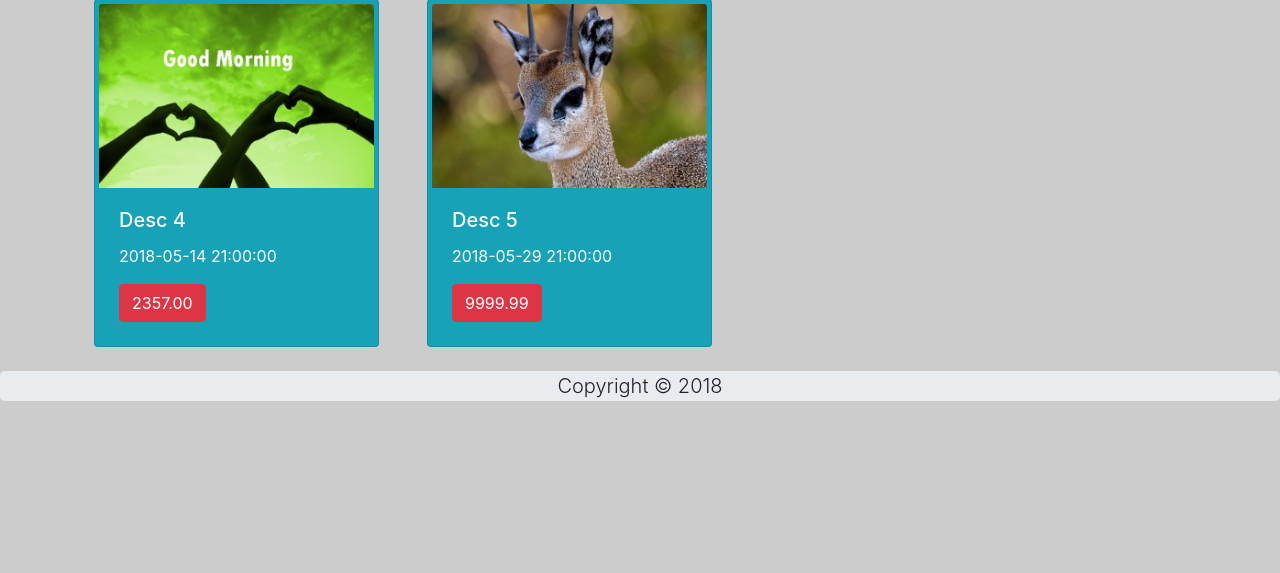
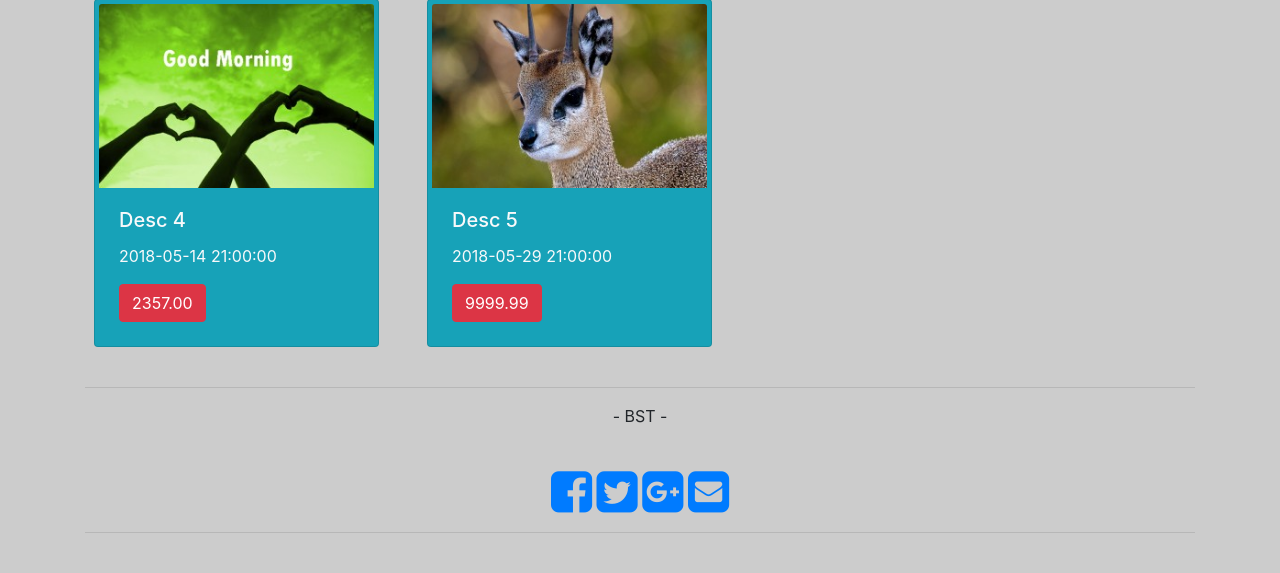
Before and after one commit to vsflash/bst-concerts, a PHP site: page / in a window 1280 px wide. Shown: the part 538-1111 px from the top of the page. Before the commit the page ends 939 px from the top, so only its background shows below. Run offline with PHP 8.4, Linux system fonts and the light colour scheme; data comes from the database, SQL or seed files in the repository; some libraries are stand-ins or nearby versions.

Commit message:
change style

```diff
--- a/app/views/main/orderprocess_view.php
+++ b/app/views/main/orderprocess_view.php
@@ -1 +1,4 @@
-<h2>Ваш заказ обрабатывается.</h2>
+<h2 class="text-center">Ваш заказ обрабатывается.</h2>
+<div class="row justify-content-center mb-lg-5">
+    <a href="/concerts" class="text-center btn btn-primary">Вернуться на главную</a>
+</div>
--- a/app/views/templates/main.php
+++ b/app/views/templates/main.php
@@ -1,5 +1,5 @@
 <!DOCTYPE html>
-<html lang="ru">
+<html lang="ru" >
     <head>
         <meta charset="utf-8">
         <link rel="stylesheet" href="https://maxcdn.bootstrapcdn.com/bootstrap/4.0.0/css/bootstrap.min.css" integrity="sha384-Gn5384xqQ1aoWXA+058RXPxPg6fy4IWvTNh0E263XmFcJlSAwiGgFAW/dAiS6JXm" crossorigin="anonymous">
@@ -11,6 +11,7 @@
         <script src="https://code.jquery.com/jquery-3.2.1.slim.min.js" integrity="sha384-KJ3o2DKtIkvYIK3UENzmM7KCkRr/rE9/Qpg6aAZGJwFDMVNA/GpGFF93hXpG5KkN" crossorigin="anonymous"></script>
         <script src="https://cdnjs.cloudflare.com/ajax/libs/popper.js/1.12.9/umd/popper.min.js" integrity="sha384-ApNbgh9B+Y1QKtv3Rn7W3mgPxhU9K/ScQsAP7hUibX39j7fakFPskvXusvfa0b4Q" crossorigin="anonymous"></script>
         <script src="https://maxcdn.bootstrapcdn.com/bootstrap/4.0.0/js/bootstrap.min.js" integrity="sha384-JZR6Spejh4U02d8jOt6vLEHfe/JQGiRRSQQxSfFWpi1MquVdAyjUar5+76PVCmYl" crossorigin="anonymous"></script>
+
         <title>Concerts</title>
     </head>
     <body>
@@ -18,9 +19,24 @@
             <h1 class="display-5 text-center">CONCERTS</h1>
             <p class="lead text-center">Билеты на концерты 2018</p>
         </div>
-        <?php include 'app/views/' . $this->content_view; ?>
-        <div class="jumbotron p-0">
-            <p class="lead text-center">Copyright © 2018</p>
+	<?php include 'app/views/' . $this->content_view; ?>
+        <div class="container">
+            <hr>
+            <div class="text-center center-block">
+                <p class="txt-railway">- BST -</p>
+                <br />
+                <a href="https://www.facebook.com/bootsnipp"><i id="social-fb" class="fa fa-facebook-square fa-3x social"></i></a>
+                <a href="https://twitter.com/bootsnipp"><i id="social-tw" class="fa fa-twitter-square fa-3x social"></i></a>
+                <a href="https://plus.google.com/+Bootsnipp-page"><i id="social-gp" class="fa fa-google-plus-square fa-3x social"></i></a>
+                <a href="mailto:bootsnipp@gmail.com"><i id="social-em" class="fa fa-envelope-square fa-3x social"></i></a>
+            </div>
+            <hr>
         </div>
+
+        <br />
+
+        <!-- Social Footer, Single Coloured -->
+        <!-- Include Font Awesome Stylesheet in Header -->
+        <link href="//maxcdn.bootstrapcdn.com/font-awesome/4.1.0/css/font-awesome.min.css" rel="stylesheet">
     </body>
 </html>
```
Also changed, not shown: app/views/main/order_view.php (+36 -28 lines).
